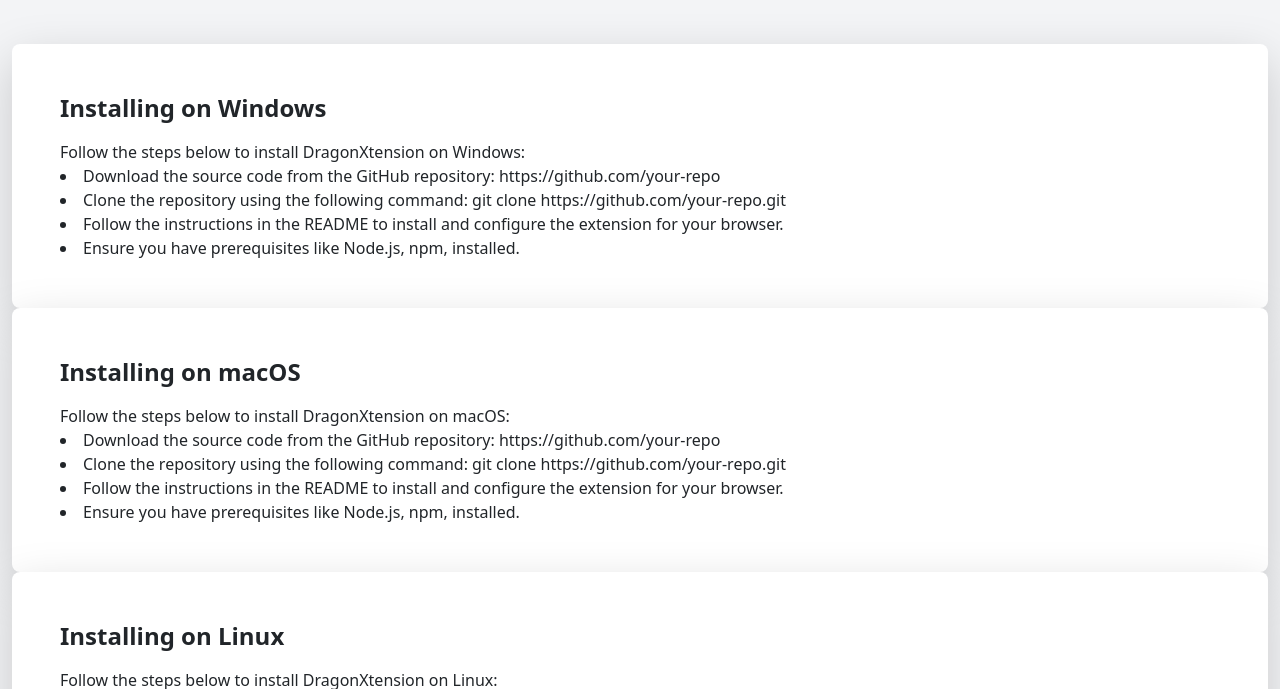
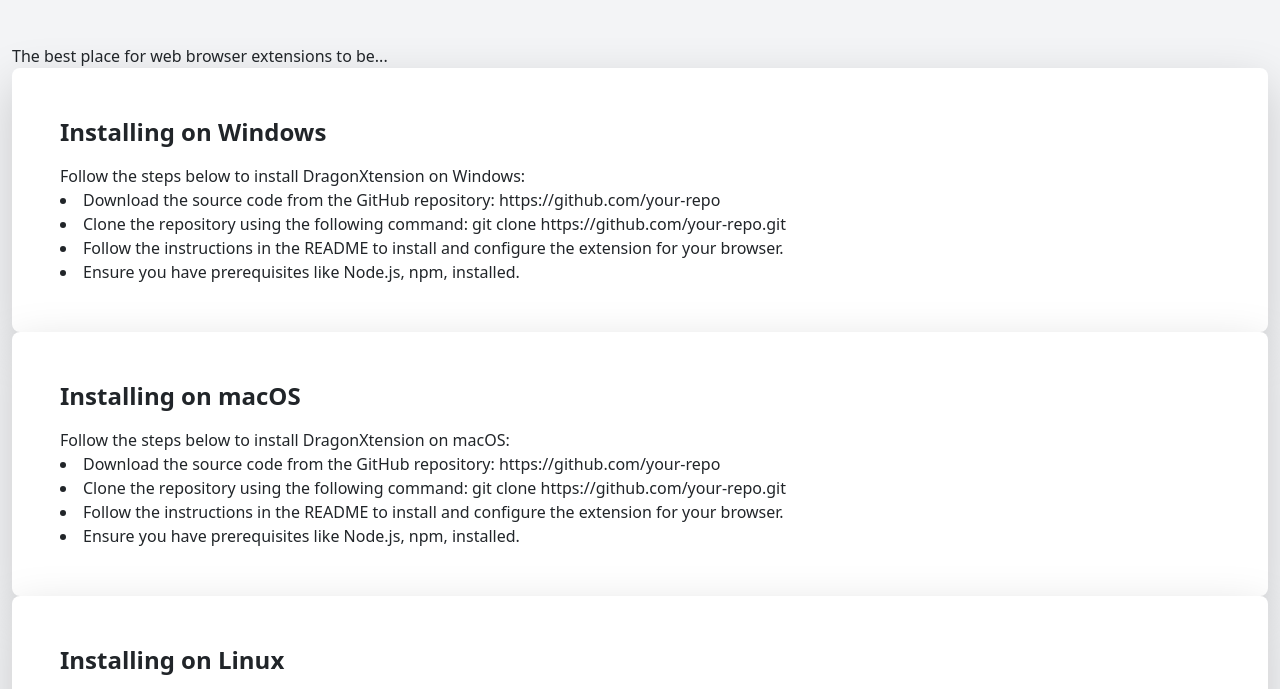
Before and after one commit to electric-otter/dragonxtension, a plain HTML site: page index.html in a window 1280 px wide. Shown: the part 88-777 px from the top of the page. Drawn offline with nearby package versions, Linux system fonts and the light colour scheme.

Commit message:
Update index.html

```diff
--- a/index.html
+++ b/index.html
@@ -23,7 +23,7 @@
     <!-- Main Content -->
     <div class="container py-5">
         <h1 class="text-3xl font-semibold text-center mb-5">DragonXtension</h1>
-
+        <p>The best place for web browser extensions to be...</p>
         <!-- Extension Tutorials Section -->
         <div id="tutorials" class="space-y-8">
 
```
